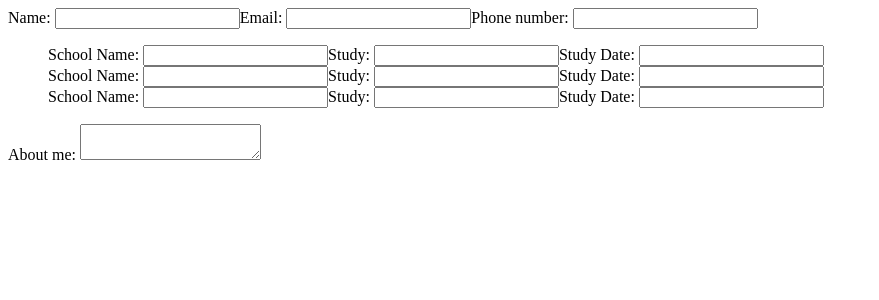
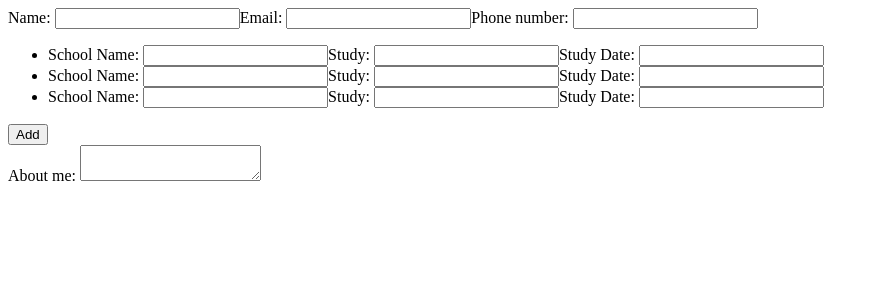
Before and after one commit to NestorNebula/cv-application, a React (Vite) app: page / in a window 1280 px wide. Shown: the top 300 px of the page, without its empty margins (0-879 px from the left). Built offline with nearby package versions, Linux system fonts and the light colour scheme.

Commit message:
feat: add expList and button to add an exp

```diff
--- a/src/components/List.jsx
+++ b/src/components/List.jsx
@@ -1,14 +1,45 @@
 import { useState } from 'react';
 import Form from './Form';
+import { v4 as uuid } from 'uuid';
 
 function List({ type, cvsubmit = false }) {
   if (type === 'edexperience') {
+    const [exp, setExp] = useState(3);
+
+    function updateExp() {
+      setExp(exp + 1);
+      expList.push(expForm);
+    }
+
+    let expList = [
+      {
+        id: uuid(),
+        content: <Form type="edexperience" />,
+      },
+      {
+        id: uuid(),
+        content: <Form type="edexperience" />,
+      },
+      {
+        id: uuid(),
+        content: <Form type="edexperience" />,
+      },
+    ];
+
+    const expForm = {
+      id: uuid(),
+      content: <Form type="edexperience" />,
+    };
+
     return (
-      <ul>
-        <Form type={type} />
-        <Form type={type} />
-        <Form type={type} />
-      </ul>
+      <>
+        <ul>
+          {expList.map((exp) => (
+            <li key={exp.id}>{exp.content}</li>
+          ))}
+        </ul>
+        <button onClick={updateExp}>Add</button>
+      </>
     );
   }
 }
```
